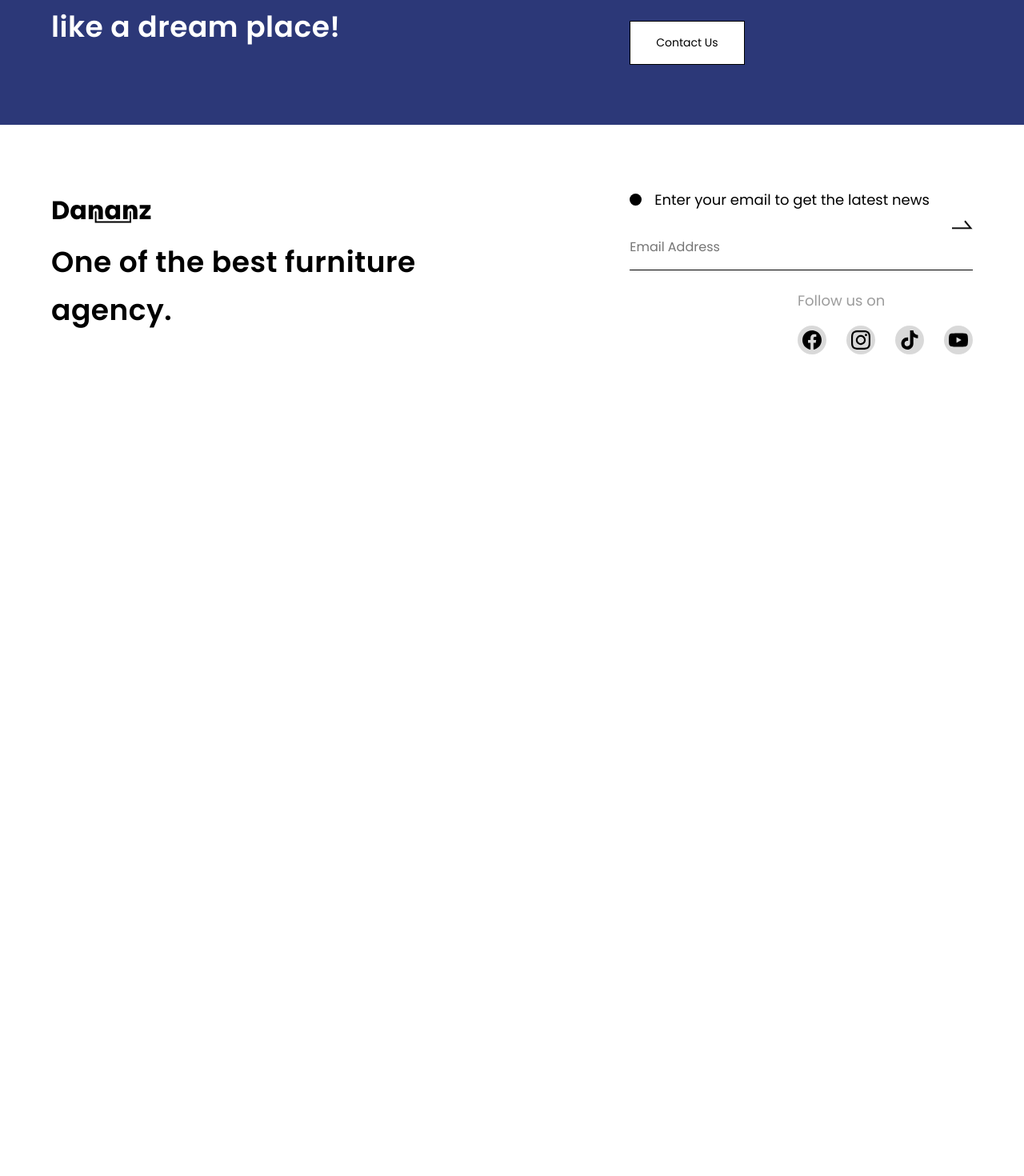
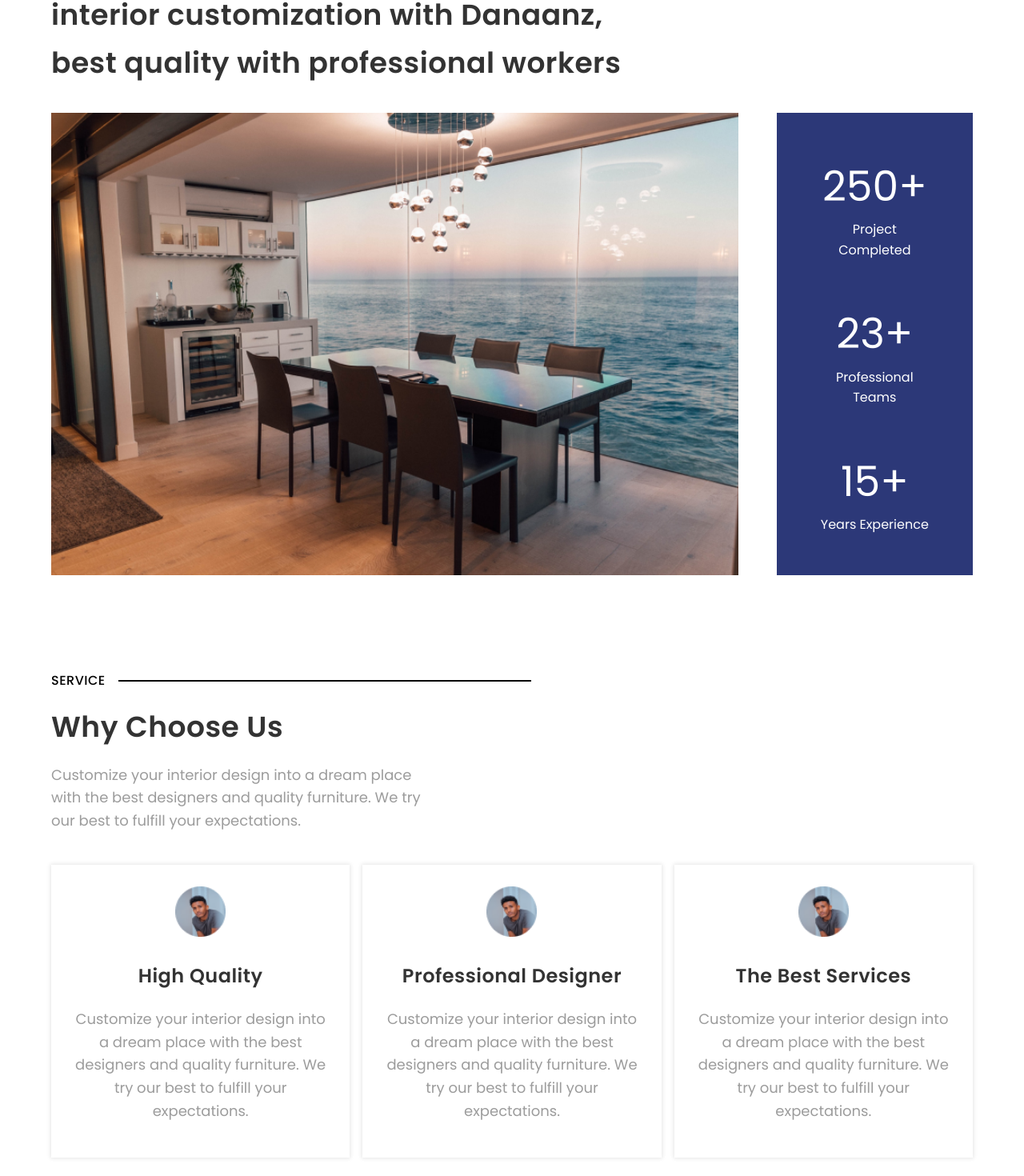
Before and after one commit to ubong-s/dananz-frontend-nextjs, a Next.js app: page /about-us in a window 1280 px wide. Shown: the part 1162-2632 px from the top of the page at 80% size. Before the commit the page ends 1685 px from the top, so only its background shows below. Built offline with nearby package versions, Linux system fonts and the light colour scheme.

Commit message:
component: completed **Achievement** and **WhyChooseUs**

```diff
--- a/components/_common/index.ts
+++ b/components/_common/index.ts
@@ -3,7 +3,17 @@ import { Container } from './Container';
 import { Layout } from './Layout';
 import { Logo } from './Logo';
 import { PageHeader } from './PageHeader';
+import { ProductList } from './ProductList';
 import { SectionHeading } from './SectionHeading';
 import { Stats } from './Stats';
 
-export { Button, Container, Layout, Logo, SectionHeading, Stats, PageHeader };
+export {
+  Button,
+  Container,
+  Layout,
+  Logo,
+  SectionHeading,
+  Stats,
+  PageHeader,
+  ProductList,
+};
--- /dev/null
+++ b/components/about/Achievement.tsx
@@ -0,0 +1,61 @@
+import Image from 'next/image';
+import styled from 'styled-components';
+import { breakpoints } from '../../styles';
+import { SectionHeading, Stats } from '../_common';
+
+const AchievementRoot = styled.section`
+  padding: 50px 0;
+
+  @media screen and (min-width: ${breakpoints.desktop}) {
+    padding: 80px 0;
+  }
+`;
+const AchievementTop = styled.div`
+  h3 {
+    max-width: 740px;
+    margin: 1rem 0 2rem;
+  }
+`;
+
+const AchievementBottom = styled.div`
+  display: grid;
+  gap: 1rem;
+
+  img {
+    height: 300px;
+    object-fit: cover;
+    width: 100%;
+  }
+
+  @media screen and (min-width: ${breakpoints.desktop}) {
+    grid-template-columns: 3.5fr 1fr;
+    gap: 3rem;
+
+    img {
+      height: 100%;
+    }
+  }
+`;
+
+export const Achievement = () => {
+  return (
+    <AchievementRoot>
+      <AchievementTop>
+        <SectionHeading title='Achievement' />
+        <h3>
+          interior customization with Danaanz, best quality with professional
+          workers
+        </h3>
+      </AchievementTop>
+      <AchievementBottom>
+        <Image
+          src='/assets/achievement_img.png'
+          alt='achievement'
+          height={525}
+          width={880}
+        />
+        <Stats />
+      </AchievementBottom>
+    </AchievementRoot>
+  );
+};
--- /dev/null
+++ b/components/about/WhyChooseUs.tsx
@@ -0,0 +1,99 @@
+import Image from 'next/image';
+import styled from 'styled-components';
+import { breakpoints, misc } from '../../styles';
+import { SectionHeading } from '../_common';
+
+const WhyChooseUsRoot = styled.section`
+  padding: 25px 0 50px;
+
+  @media screen and (min-width: ${breakpoints.desktop}) {
+    padding: 40px 0 90px;
+  }
+`;
+
+const WhyChooseUsTop = styled.div`
+  h3 {
+    margin-top: 1rem;
+  }
+
+  p {
+    max-width: 470px;
+  }
+`;
+
+const WhyChooseUsGrid = styled.div`
+  display: grid;
+  gap: 1rem;
+  margin-top: 40px;
+
+  @media screen and (min-width: ${breakpoints.desktop}) {
+    grid-template-columns: repeat(3, 1fr);
+  }
+`;
+
+const WhyChooseUsGridItem = styled.div`
+  text-align: center;
+  padding: 27px;
+  box-shadow: ${misc.shadowAlt};
+
+  h4 {
+    padding: 10px 0;
+  }
+
+  @media screen and (min-width: ${breakpoints.desktop}) {
+    h4 {
+      font-size: 24px;
+    }
+  }
+`;
+
+export const WhyChooseUs = () => {
+  const whyList = [
+    {
+      id: 1,
+      title: 'High Quality',
+      desc: 'Customize your interior design into a dream place with the best designers and quality furniture. We try our best to fulfill your expectations.',
+      img: '',
+    },
+    {
+      id: 2,
+      title: 'Professional Designer',
+      desc: 'Customize your interior design into a dream place with the best designers and quality furniture. We try our best to fulfill your expectations.',
+      img: '',
+    },
+    {
+      id: 3,
+      title: 'The Best Services',
+      desc: 'Customize your interior design into a dream place with the best designers and quality furniture. We try our best to fulfill your expectations.',
+      img: '',
+    },
+  ];
+
+  return (
+    <WhyChooseUsRoot>
+      <WhyChooseUsTop>
+        <SectionHeading title='Service' />
+        <h3>Why Choose Us</h3>
+        <p>
+          Customize your interior design into a dream place with the best
+          designers and quality furniture. We try our best to fulfill your
+          expectations.
+        </p>
+      </WhyChooseUsTop>
+      <WhyChooseUsGrid>
+        {whyList.map((item) => (
+          <WhyChooseUsGridItem key={item.id}>
+            <Image
+              src='/assets/arga_danaan.png'
+              alt={item.title}
+              width={63}
+              height={63}
+            />
+            <h4>{item.title}</h4>
+            <p>{item.desc}</p>
+          </WhyChooseUsGridItem>
+        ))}
+      </WhyChooseUsGrid>
+    </WhyChooseUsRoot>
+  );
+};
--- a/pages/about-us/index.tsx
+++ b/pages/about-us/index.tsx
@@ -1,3 +1,5 @@
+import { Achievement } from '../../components/about/Achievement';
+import { WhyChooseUs } from '../../components/about/WhyChooseUs';
 import { PageHeader } from '../../components/_common';
 
 export default function AboutUsPage() {
@@ -8,6 +10,8 @@ export default function AboutUsPage() {
         description='It is a long established fact that a reader will be distracted by the readable content of a page when looking at its layout.'
         imageURL='/assets/about-header.png'
       />
+      <Achievement />
+      <WhyChooseUs />
     </>
   );
 }
--- a/pages/services/index.tsx
+++ b/pages/services/index.tsx
@@ -1,4 +1,4 @@
-import { PageHeader } from '../../components/_common';
+import { PageHeader, ProductList } from '../../components/_common';
 
 export default function ServicesPage() {
   return (
@@ -8,6 +8,7 @@ export default function ServicesPage() {
         description='It is a long established fact that a reader will be distracted by the readable content of a page when looking at its layout.'
         imageURL='/assets/services-header.png'
       />
+      <ProductList />
     </>
   );
 }
--- a/styles/globalStyles.ts
+++ b/styles/globalStyles.ts
@@ -13,6 +13,7 @@ const misc = {
     linear: 'all 0.5s linear',
   },
   shadow: '10px 10px 40px rgba(0, 0, 0, 0.05)',
+  shadowAlt: ' 0px 0px 5px 1px rgba(0, 0, 0, 0.1)',
 };
 
 const typography = {
```
Also changed, not shown: public/assets/achievement_img.png (added).
